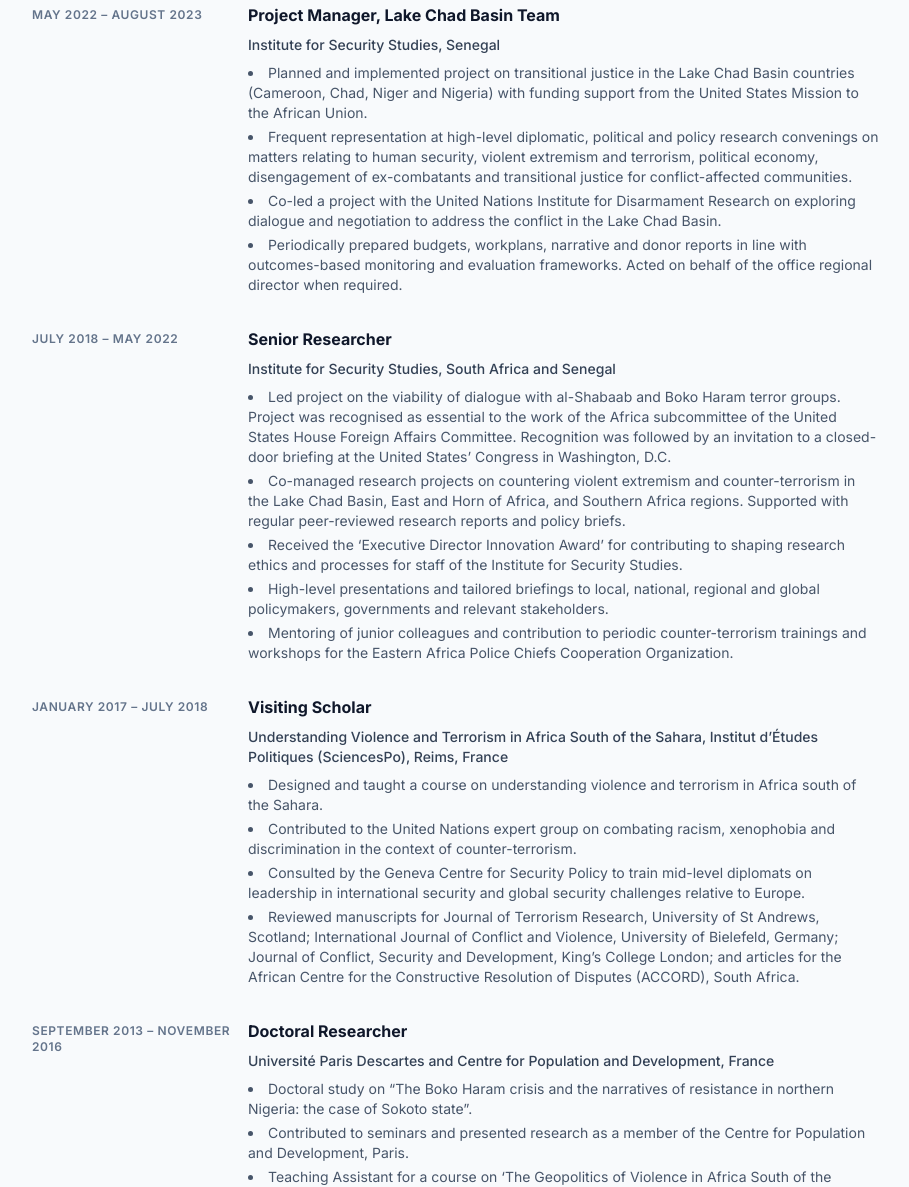
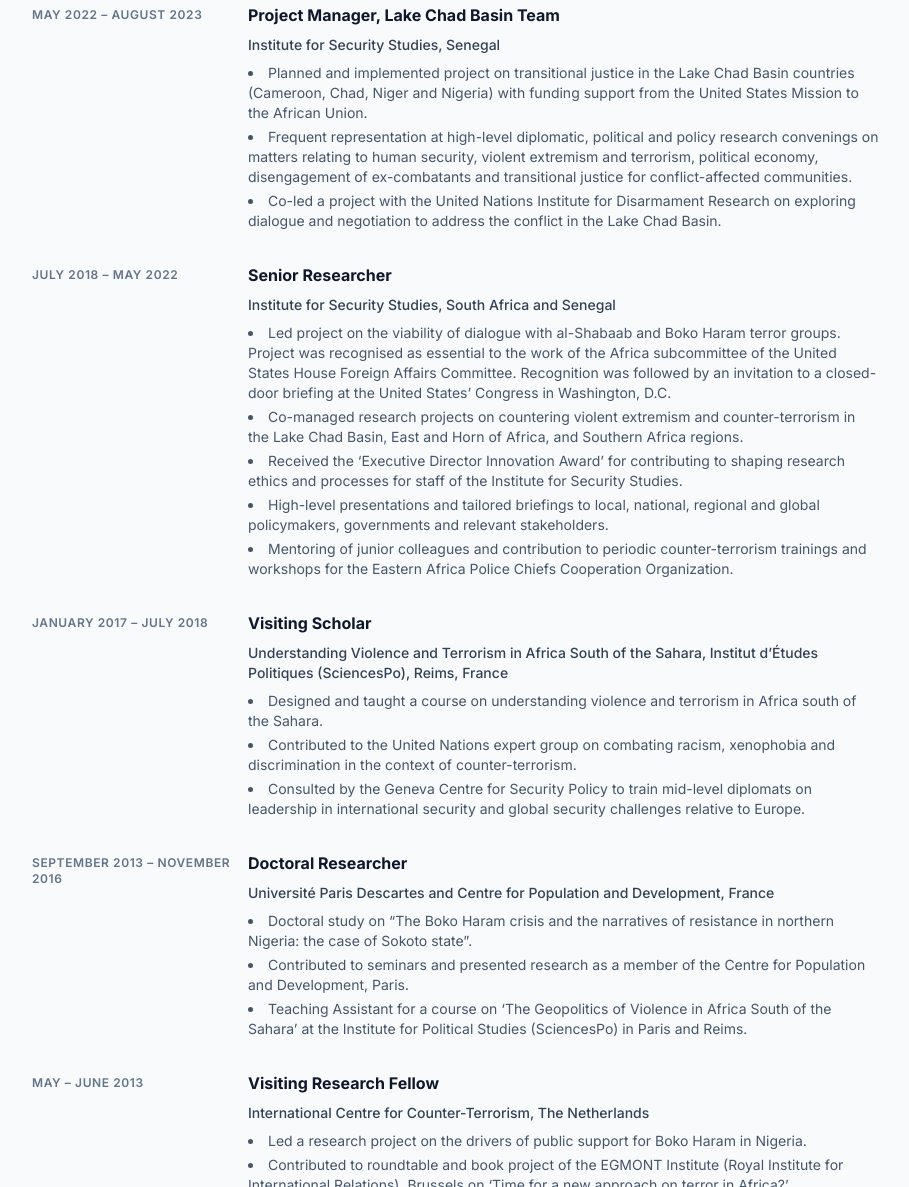
Before and after one commit to AkinolaOlojoPhD/Akinola-Olojo-Ph.D., a plain HTML site: page index.html in a window 1280 px wide. Shown: the part 2934-4121 px from the top of the page, without its empty margins (184-1093 px from the left). Drawn offline with nearby package versions, Linux system fonts and the light colour scheme.

Commit message:
Remove list items from project descriptions in index.html
Removed several list items detailing project responsibilities and achievements.

```diff
--- a/index.html
+++ b/index.html
@@ -233,7 +233,7 @@
                             <li>Planned and implemented project on transitional justice in the Lake Chad Basin countries (Cameroon, Chad, Niger and Nigeria) with funding support from the United States Mission to the African Union.</li>
                             <li>Frequent representation at high-level diplomatic, political and policy research convenings on matters relating to human security, violent extremism and terrorism, political economy, disengagement of ex-combatants and transitional justice for conflict-affected communities.</li>
                             <li>Co-led a project with the United Nations Institute for Disarmament Research on exploring dialogue and negotiation to address the conflict in the Lake Chad Basin.</li>
-                            <li>Periodically prepared budgets, workplans, narrative and donor reports in line with outcomes-based monitoring and evaluation frameworks. Acted on behalf of the office regional director when required.</li>
+
                         </ul>
                     </div>
                 </div>
@@ -246,7 +246,7 @@
                         <p class="text-sm font-medium text-slate-700">Institute for Security Studies, South Africa and Senegal</p>
                         <ul class="list-disc list-inside text-sm text-slate-600 space-y-1">
                             <li>Led project on the viability of dialogue with al-Shabaab and Boko Haram terror groups. Project was recognised as essential to the work of the Africa subcommittee of the United States House Foreign Affairs Committee. Recognition was followed by an invitation to a closed-door briefing at the United States’ Congress in Washington, D.C.</li>
-                            <li>Co-managed research projects on countering violent extremism and counter-terrorism in the Lake Chad Basin, East and Horn of Africa, and Southern Africa regions. Supported with regular peer-reviewed research reports and policy briefs.</li>
+                            <li>Co-managed research projects on countering violent extremism and counter-terrorism in the Lake Chad Basin, East and Horn of Africa, and Southern Africa regions.
                             <li>Received the ‘Executive Director Innovation Award’ for contributing to shaping research ethics and processes for staff of the Institute for Security Studies.</li>
                             <li>High-level presentations and tailored briefings to local, national, regional and global policymakers, governments and relevant stakeholders.</li>
                             <li>Mentoring of junior colleagues and contribution to periodic counter-terrorism trainings and workshops for the Eastern Africa Police Chiefs Cooperation Organization.</li>
@@ -264,8 +264,7 @@
                             <li>Designed and taught a course on understanding violence and terrorism in Africa south of the Sahara.</li>
                             <li>Contributed to the United Nations expert group on combating racism, xenophobia and discrimination in the context of counter-terrorism.</li>
                             <li>Consulted by the Geneva Centre for Security Policy to train mid-level diplomats on leadership in international security and global security challenges relative to Europe.</li>
-                            <li>Reviewed manuscripts for Journal of Terrorism Research, University of St Andrews, Scotland; International Journal of Conflict and Violence, University of Bielefeld, Germany; Journal of Conflict, Security and Development, King’s College London; and articles for the African Centre for the Constructive Resolution of Disputes (ACCORD), South Africa.</li>
-                        </ul>
+
                     </div>
                 </div>
 
```
